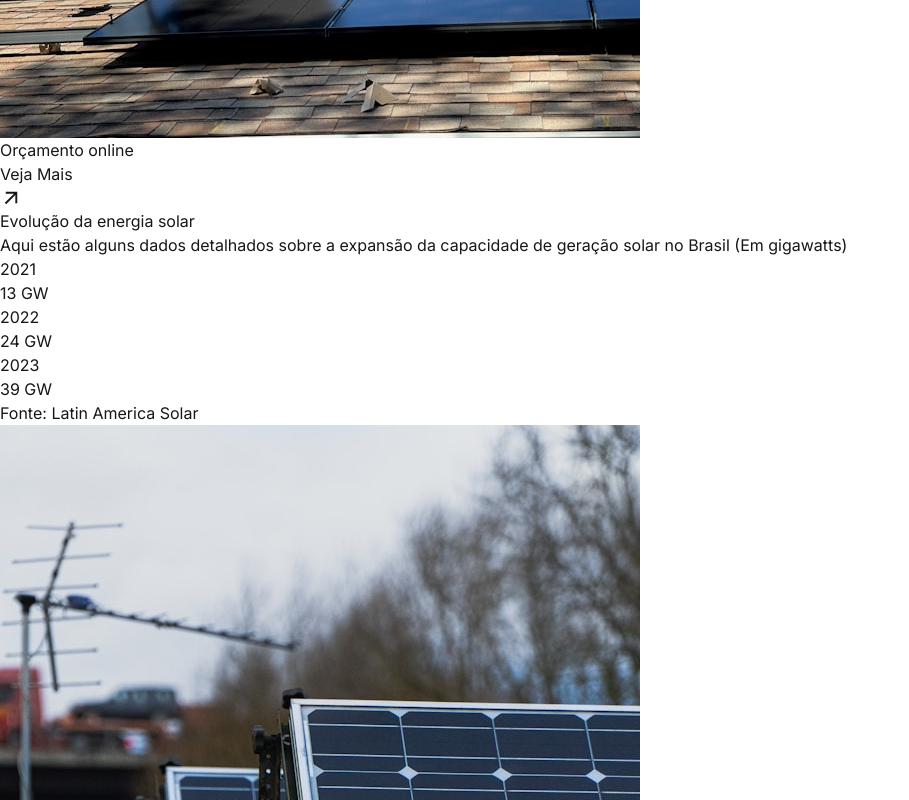
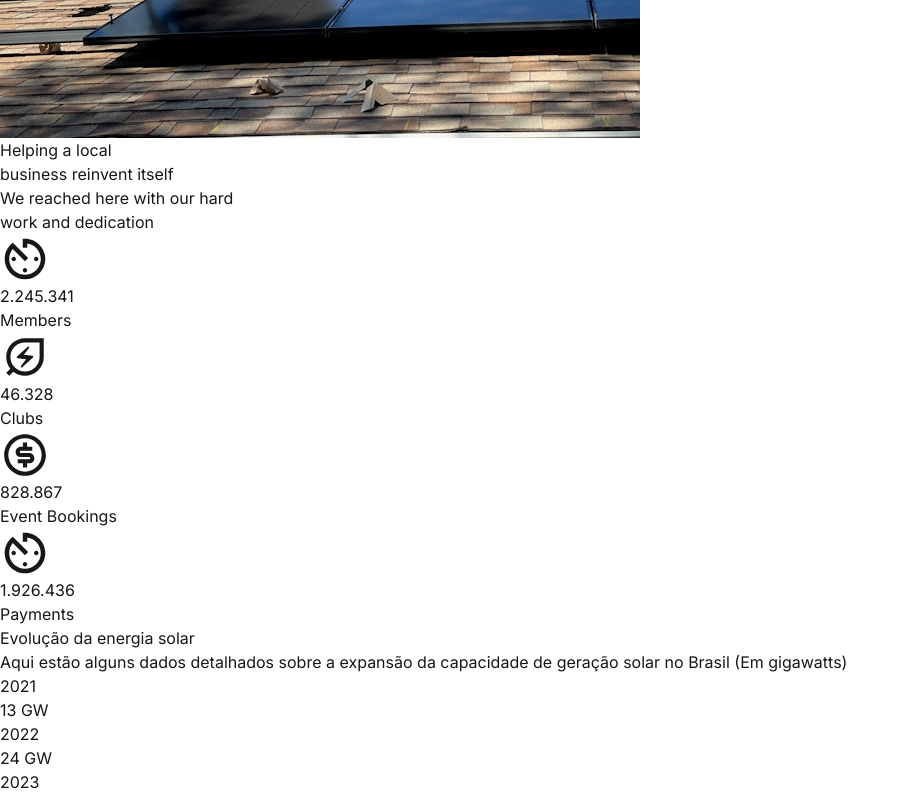
Before and after one commit to joaovictords11/OzEnergy, a Next.js app: page / in a window 1280 px wide. Shown: the part 1260-2060 px from the top of the page, without its empty margins (0-909 px from the left). Built offline with nearby package versions, Linux system fonts and the light colour scheme.

Commit message:
criando footer

```diff
--- a/src/app/layout.tsx
+++ b/src/app/layout.tsx
@@ -7,7 +7,7 @@ import Footer from "@/components/footer";
 const inter = Inter({ subsets: ["latin"] });
 
 export const metadata: Metadata = {
-  title: "Create Next App",
+  title: "OzEnergy",
   description: "Generated by create next app",
 };
 
--- a/src/app/page.tsx
+++ b/src/app/page.tsx
@@ -1,29 +1,25 @@
 import Banner from "@/components/banner";
 import Container from "@/components/container";
-import { FaArrowRight, FaSolarPanel } from "react-icons/fa";
+import { FaSolarPanel } from "react-icons/fa";
 import { FiPhone } from "react-icons/fi";
 import { IoMdSunny, IoMdTimer } from "react-icons/io";
 import { SlEnergy } from "react-icons/sl";
 import BannerImage from "/public/energia.jpg";
 import StatisticsImage from "/public/paineis.jpg";
 import Image from "next/image";
-import {
-  MdOutlineArrowOutward,
-  MdOutlineEnergySavingsLeaf,
-} from "react-icons/md";
+import { MdOutlineEnergySavingsLeaf } from "react-icons/md";
 import { RiMoneyDollarCircleLine } from "react-icons/ri";
 import panelInstallation from "/public/panel-installation.jpg";
-import Link from "next/link";
 
 export default function Home() {
   return (
-    <main>
+    <main className="text-neutral-700">
       <Banner
         title="Venha conhecer a OzEnergy e desfrutar de nossos serviços"
         icon={<FiPhone size={24} />}
         bannerUrl={BannerImage.src}
         buttonTitle="Fale com nosso time"
-        buttonUrl="/"
+        buttonUrl="#footer"
       />
       <Container>
         <section className="mt-16">
@@ -31,21 +27,21 @@ export default function Home() {
             Nossa reputação
           </h2>
           <div className="flex flex-col items-center justify-center gap-12 md:flex-row md:items-stretch md:gap-20">
-            <article className="flex flex-col shadow-sm gap-3 border rounded-md p-4 border-slate-300 w-full sm:w-80 md:w-64">
+            <article className="flex flex-col shadow-md gap-3 border rounded-md p-4 border-slate-300 w-full sm:w-80 md:w-64">
               <IoMdSunny size={55} className="text-orange-500" />
               <h4 className="text-xl font-bold">Melhores serviços</h4>
               <p className="text-neutral-500">
                 Nullam senectus porttitor in eget. Eget rutrum leo interdum.
               </p>
             </article>
-            <article className="flex flex-col shadow-sm gap-3 border rounded-md p-4 border-slate-300 w-full sm:w-80 md:w-64">
+            <article className="flex flex-col shadow-md gap-3 border rounded-md p-4 border-slate-300 w-full sm:w-80 md:w-64">
               <FaSolarPanel size={53} className="text-orange-500" />
               <h4 className="text-xl font-bold">Placas de qualidade</h4>
               <p className="text-neutral-500">
                 Nullam senectus porttitor in eget. Eget rutrum leo interdum.
               </p>
             </article>
-            <article className="flex flex-col shadow-sm gap-3 border rounded-md p-4 border-slate-300 w-full sm:w-80 md:w-64">
+            <article className="flex flex-col shadow-md gap-3 border rounded-md p-4 border-slate-300 w-full sm:w-80 md:w-64">
               <SlEnergy size={53} className="text-orange-500" />
               <h4 className="text-xl font-bold">Energia acessível</h4>
               <p className="text-neutral-500">
@@ -58,7 +54,7 @@ export default function Home() {
           <div className="flex flex-col gap-10">
             <h2 className="text-4xl font-semibold">Porque OzEnergy?</h2>
             <article className="flex items-center gap-4">
-              <figure className="inline-flex border-4 border-orange-500 rounded-full p-1">
+              <figure className="inline-flex border-4 border-orange-500 rounded-full p-1 shadow-lg">
                 <IoMdTimer size={60} className=" text-orange-500" />
               </figure>
               <div>
@@ -70,7 +66,7 @@ export default function Home() {
               </div>
             </article>
             <article className="flex items-center gap-4">
-              <figure className="inline-flex border-4 border-orange-500 rounded-full p-1">
+              <figure className="inline-flex border-4 border-orange-500 rounded-full p-1 shadow-lg">
                 <RiMoneyDollarCircleLine
                   size={60}
                   className=" text-orange-500"
@@ -85,7 +81,7 @@ export default function Home() {
               </div>
             </article>
             <article className="flex items-center gap-4">
-              <figure className="inline-flex border-4 border-orange-500 rounded-full p-1">
+              <figure className="inline-flex border-4 border-orange-500 rounded-full p-1 shadow-lg">
                 <MdOutlineEnergySavingsLeaf
                   size={60}
                   className=" text-orange-500"
@@ -102,26 +98,74 @@ export default function Home() {
               </div>
             </article>
           </div>
-          <div className="w-full md:w-auto">
+          <div className="w-full md:w-auto rounded-lg flex-grow">
             <Image
               src={panelInstallation}
               alt="Instalação painéis solares"
               quality={100}
               priority
-              className="rounded-lg object-cover max-h-[350px] w-full md:max-w-xl"
+              className="rounded-lg object-cover max-h-[350px] md:ml-auto w-full md:max-w-xl shadow-lg"
             />
-            <div className="flex justify-between w-full bg-orange-500 mt-5 rounded-lg text-white font-semibold">
-              <p className="px-5 py-3 w-1/2 text-center ">Orçamento online</p>
-              <Link
-                href="/placas"
-                className="flex gap-1 justify-center items-center px-5 py-3 w-1/2 text-center bg-orange-700 rounded-lg hover:bg-orange-800 duration-300"
-              >
-                Veja Mais
-                <MdOutlineArrowOutward size={23} className="pt-[2px]" />
-              </Link>
-            </div>
           </div>
         </section>
+      </Container>
+
+      <section className="bg-neutral-50 mt-20">
+        <div className="max-w-7xl mx-auto flex flex-col items-center md:flex-row gap-6 justify-between py-8 px-4">
+          <div className="text-center md:text-left">
+            <h2 className="font-bold text-2xl">
+              Helping a local
+              <br />
+              <span className="text-orange-500">business reinvent itself</span>
+            </h2>
+            <p className="mt-2">
+              We reached here with our hard <br className="lg:hidden"/> work and dedication
+            </p>
+          </div>
+          <div className="grid grid-cols-1 sm:grid-cols-2 gap-9">
+            <article className="flex gap-4 items-center">
+              <IoMdTimer size={50} className=" text-orange-500 min-w-10" />
+
+              <div className="flex flex-col">
+                <p className="w-36 font-bold text-xl">2.245.341</p>
+                <p className="text-neutral-500">Members</p>
+              </div>
+            </article>
+            <article className="flex gap-4 items-center">
+              <MdOutlineEnergySavingsLeaf
+                size={50}
+                className=" text-orange-500 min-w-10"
+              />
+
+              <div className="flex flex-col">
+                <p className="w-36 font-bold text-xl">46.328</p>
+                <p className="text-neutral-500">Clubs</p>
+              </div>
+            </article>
+            <article className="flex gap-4 items-center">
+              <RiMoneyDollarCircleLine
+                size={50}
+                className=" text-orange-500 min-w-10"
+              />
+
+              <div className="flex flex-col">
+                <p className="w-36 font-bold text-xl">828.867</p>
+                <p className="text-neutral-500">Event Bookings</p>
+              </div>
+            </article>
+            <article className="flex gap-4 items-center">
+              <IoMdTimer size={50} className=" text-orange-500 min-w-10" />
+
+              <div className="flex flex-col">
+                <p className="w-36 font-bold text-xl">1.926.436</p>
+                <p className="text-neutral-500">Payments</p>
+              </div>
+            </article>
+          </div>
+        </div>
+      </section>
+
+      <Container>
         <section className="my-20 flex flex-col items-center gap-4 md:gap-12 md:flex-row-reverse md:justify-between">
           <div className="flex flex-col gap-4 md:text-right">
             <h2 className="text-4xl font-semibold">
@@ -133,7 +177,7 @@ export default function Home() {
             </h4>
             <article className="flex flex-col md:items-end">
               <p className="font-semibold">2021</p>
-              <div className="bg-orange-300 rounded w-full max-w-[384px] shadow">
+              <div className="bg-orange-300 rounded w-full max-w-[384px] shadow-md">
                 <div className="bg-orange-500 w-2/6 text-white px-6 py-1 rounded md:ml-auto">
                   13 GW
                 </div>
@@ -141,7 +185,7 @@ export default function Home() {
             </article>
             <article className="flex flex-col md:items-end">
               <p className="font-semibold">2022</p>
-              <div className="w-full max-w-[384px] bg-orange-300 rounded shadow">
+              <div className="w-full max-w-[384px] bg-orange-300 rounded shadow-md">
                 <div className="bg-orange-500 w-1/2 text-white px-6 py-1 rounded md:ml-auto">
                   24 GW
                 </div>
@@ -149,7 +193,7 @@ export default function Home() {
             </article>
             <article className="flex flex-col md:items-end">
               <p className="font-semibold">2023</p>
-              <div className="w-full max-w-[384px] bg-orange-300 rounded shadow">
+              <div className="w-full max-w-[384px] bg-orange-300 rounded shadow-md">
                 <div className="bg-orange-500 w-3/4 text-white px-6 py-1 rounded md:ml-auto">
                   39 GW
                 </div>
@@ -159,11 +203,11 @@ export default function Home() {
               Fonte: Latin America Solar
             </p>
           </div>
-          <div className="md:w-2/5 md:h-96 shadow">
+          <div className="md:w-2/5 md:h-96 shadow rounded-lg">
             <Image
               src={StatisticsImage}
               alt="Imagem painéis solares"
-              className="object-cover min-w-[280px] h-72 md:h-96 rounded-md "
+              className="object-cover h-72 md:h-96 rounded-lg shadow-lg"
               quality={100}
               priority
             />
--- a/src/components/header/components/FlyoutContents/PanelsFlyout.tsx
+++ b/src/components/header/components/FlyoutContents/PanelsFlyout.tsx
@@ -5,7 +5,7 @@ import FlyoutImage from "/public/instalacao.jpg";
 const PanelsFlyout = () => {
   return (
     <section className="flex justify-center shadow-lg text-white">
-      <div className="bg-black flex flex-col justify-between w-40 p-6">
+      <div className="bg-neutral-800 flex flex-col justify-between w-40 p-6">
         <div>
           <h3 className="font-extrabold text-xl">OzCarbon</h3>
           <p className="mt-3 font-light text-sm">
--- a/src/components/header/components/FlyoutLink/index.tsx
+++ b/src/components/header/components/FlyoutLink/index.tsx
@@ -18,7 +18,7 @@ const FlyoutLink = ({ children, href, FlyoutContent }: FlyoutLink) => {
       onMouseLeave={() => setShowFlyout(false)}
       className="relative h-fit w-fit z-50"
     >
-      <a href={href} className="relative font-medium">
+      <a href={href} className="relative font-medium text-neutral-700">
         {children}
         <span
           style={{
--- a/src/components/header/index.tsx
+++ b/src/components/header/index.tsx
@@ -29,11 +29,11 @@ const Header = () => {
 
   return (
     <>
-      <header className="w-full flex items-center h-20 bg-white px-4 py-4 shadow-sm">
+      <header className="w-full flex items-center h-20 bg-white p-4 shadow-sm">
         <section className="w-full flex items-center justify-between max-w-7xl mx-auto">
           <Link
             href="/"
-            className="font-bold text-2xl pl-1 hover:scale-105 transition-transform duration-300 ease-out"
+            className="font-bold text-2xl pl-1 hover:scale-105 transition-transform duration-300 ease-out text-neutral-700"
           >
             <span className="text-orange-500">OZ</span> ENERGY
           </Link>
@@ -42,7 +42,7 @@ const Header = () => {
             <FlyoutLink href="/placas" FlyoutContent={<PanelsFlyout />}>
               Placas
             </FlyoutLink>
-            <FlyoutLink href="/company">Feedback</FlyoutLink>
+            <FlyoutLink href="/orcamento">Orçamento</FlyoutLink>
             <FlyoutLink href="/sobre">Sobre</FlyoutLink>
           </nav>
           <button className="hidden md:flex items-center gap-2 bg-orange-500 px-3 py-2 rounded-md text-white font-semibold hover:bg-orange-600 duration-300">
```
Also changed, not shown: src/components/footer/index.tsx (+72 -4 lines).
